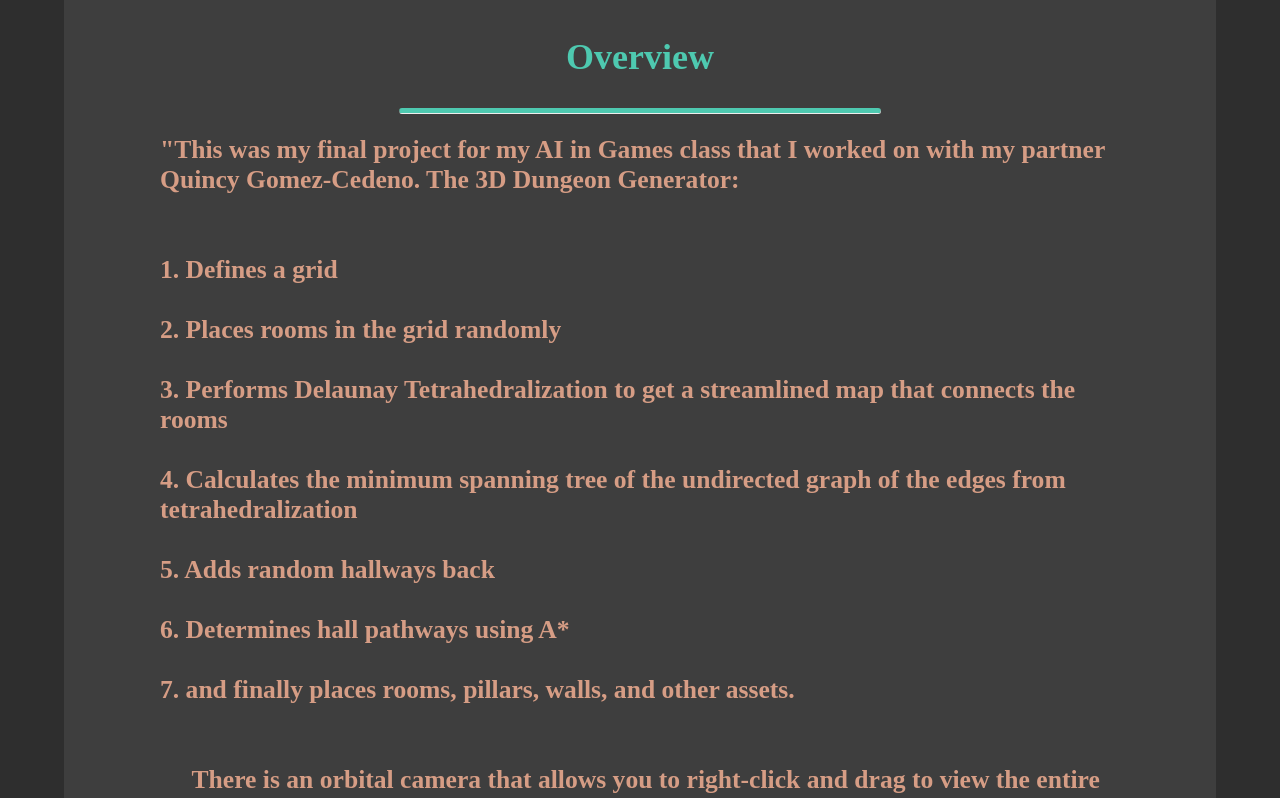
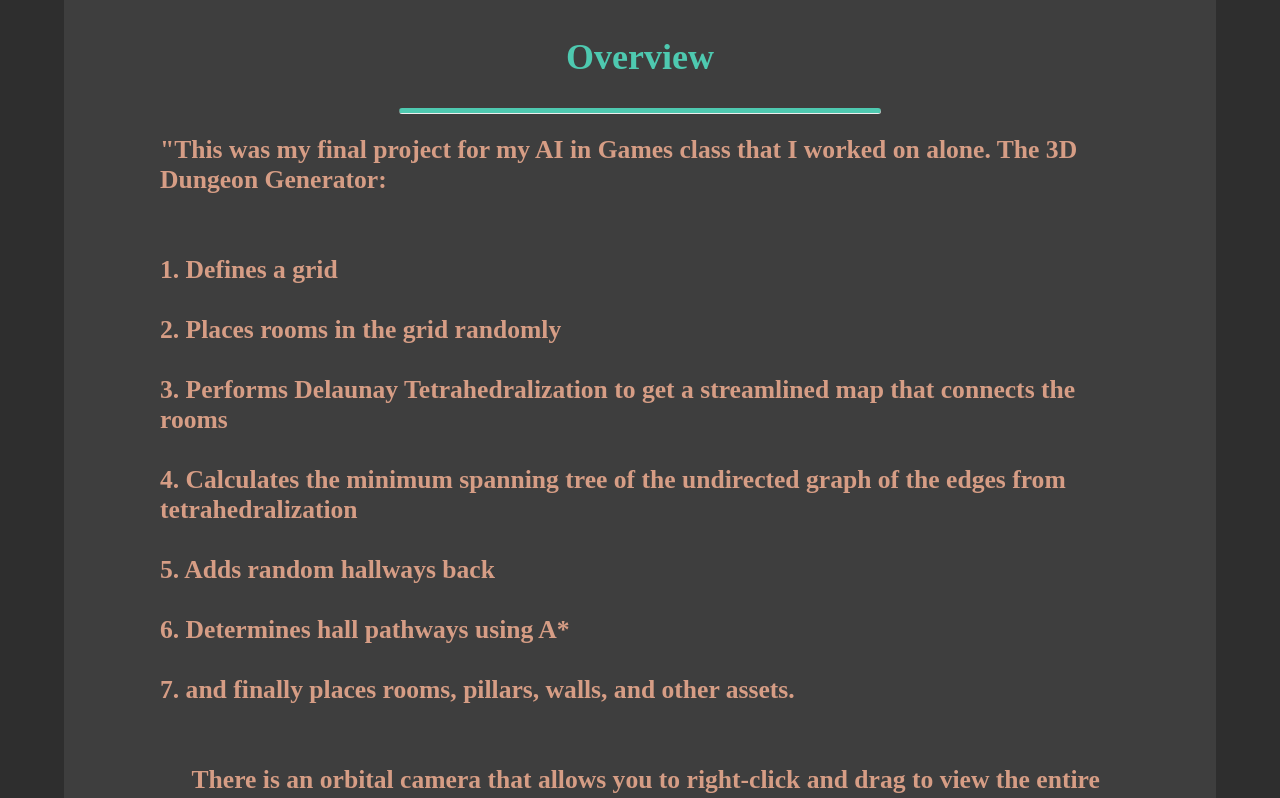
Before and after one commit to dillondrum70/PortfolioWebsite, a plain HTML site: page Pages/Projects/DungeonGenerator.html in a window 1280 px wide. Shown: the part 1400-2198 px from the top of the page. Drawn offline with nearby package versions, Linux system fonts and the light colour scheme.

Commit message:
Modifying project overview

```diff
--- a/Pages/Projects/DungeonGenerator.html
+++ b/Pages/Projects/DungeonGenerator.html
@@ -91,7 +91,7 @@
 				<hr class="rounded title-underline">
 
 				<h2 class="string-orange-text overview-text">
-					"This was my final project for my AI in Games class that I worked on with my partner Quincy Gomez-Cedeno.  The 3D Dungeon Generator:
+					"This was my final project for my AI in Games class that I worked on alone.  The 3D Dungeon Generator:
 					<br>
 					<br>
 					<br>
```
